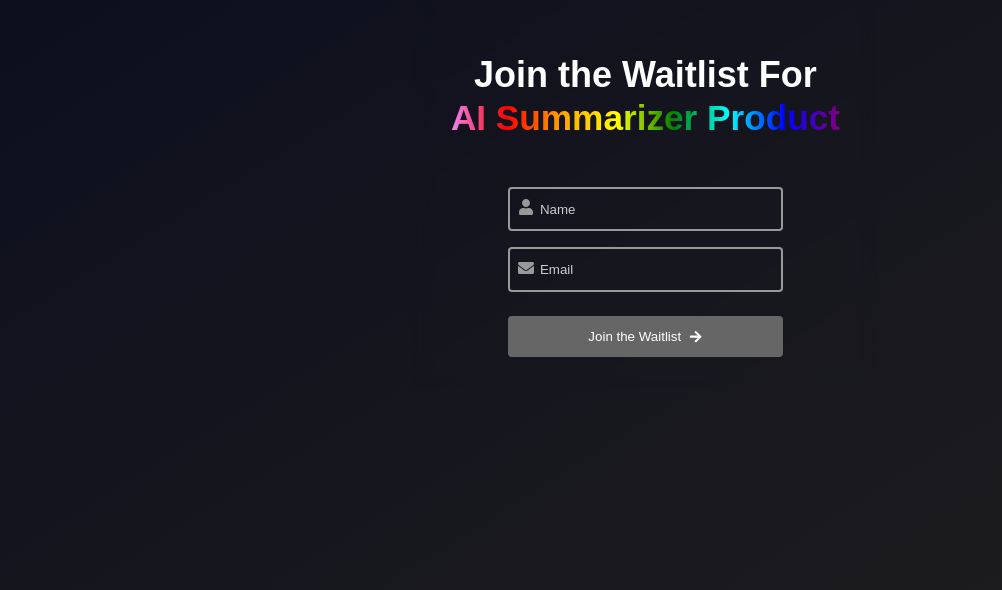
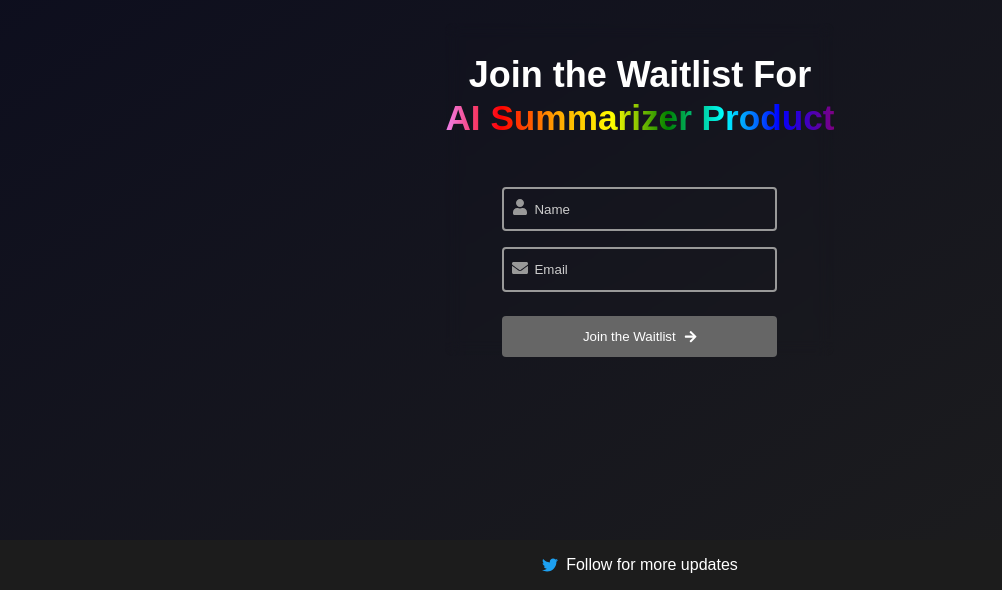
Before and after one commit to Keshav-Thakur-108/waitlist-web-app, a React (Create React App) app: page / in a window 1280 px wide. Shown: the part 210-800 px from the top of the page, without its empty margins (0-1002 px from the left). Built offline with nearby package versions, Linux system fonts and the light colour scheme.

Commit message:
Modify App.js and Form.js

```diff
--- a/src/App.js
+++ b/src/App.js
@@ -1,11 +1,13 @@
 // src/App.js
 import React from 'react';
 import Form from './components/Form';
+import Footer from './components/Footer'
 
 const App = () => {
   return (
     <div>
       <Form />
+      <Footer />
     </div>
   );
 };
--- a/src/components/Form.js
+++ b/src/components/Form.js
@@ -14,9 +14,8 @@ const schema = yup.object().shape({
 });
 
 const FormContainer = styled.div`
-  padding: 2rem;
   border-radius: 8px;
-  max-width: 400px; /* Set a maximum width */
+  height: 100%
   width: 100%; /* Allow full width up to max-width */
   text-align: center;
   backdrop-filter: blur(8px); /* Blurring effect for the form */
```
